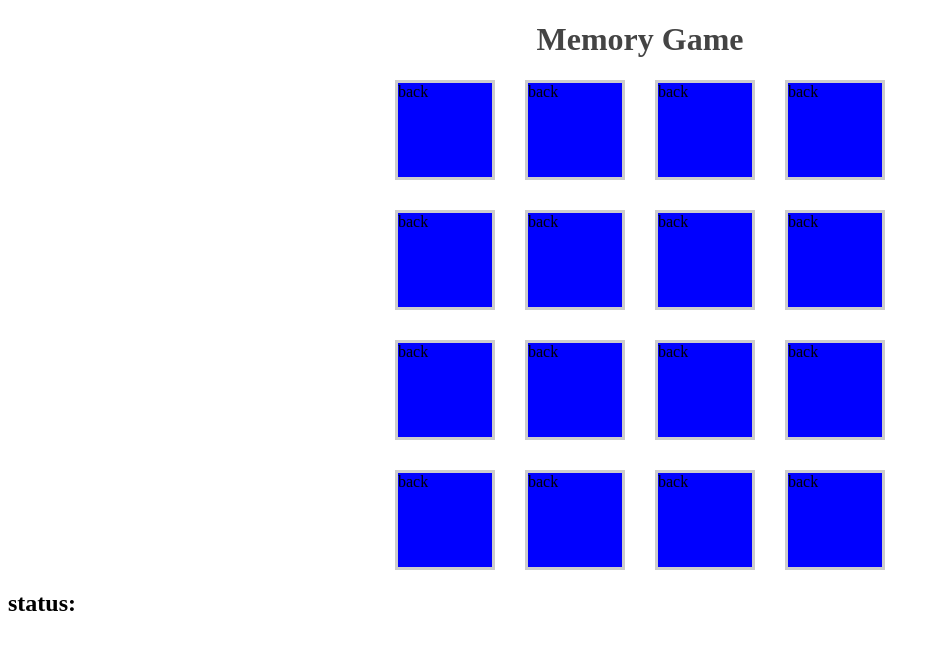
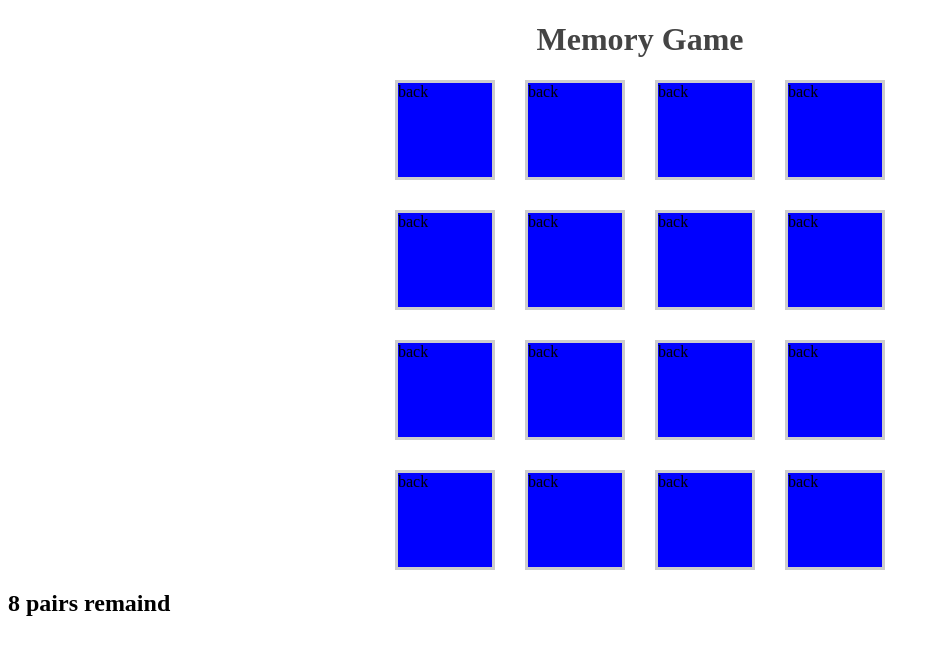
Before and after one commit to farshad-zare/vue-memory-game, a Vue app: page / in a window 1280 px wide. Shown: the top 654 px of the page, without its empty margins (0-940 px from the left). Built offline with nearby package versions, Linux system fonts and the light colour scheme.

Commit message:
win functionality added

```diff
--- a/src/App.vue
+++ b/src/App.vue
@@ -1,5 +1,5 @@
 <script setup lang="ts">
-import { ref, watch } from "vue";
+import { ref, watch, computed } from "vue";
 import type { Ref } from "vue";
 
 import AppCard from "./components/AppCard.vue";
@@ -9,7 +9,19 @@ type FlipCard = (payload: CardPayload) => void;
 
 const cardList: Ref<CardInterface[]> = ref([]);
 const userSelection: Ref<CardPayload[]> = ref([]);
-const status: Ref<string> = ref("");
+
+const remainingPairs = computed(() => {
+  const remaining = cardList.value.filter((card) => !card.matched).length / 2;
+  return remaining;
+});
+
+const status = computed(() => {
+  if (remainingPairs.value === 0) {
+    return "you win";
+  } else {
+    return `${remainingPairs.value} pairs remaind`;
+  }
+});
 
 const flipCard: FlipCard = (payload) => {
   cardList.value[payload.position].visible = true;
@@ -23,7 +35,7 @@ const flipCard: FlipCard = (payload) => {
 
 for (let i = 0; i < 16; i++) {
   cardList.value.push({
-    value: i,
+    value: 7,
     visible: false,
     position: i,
     matched: false,
@@ -38,11 +50,9 @@ watch(
       const cardTwo = currentValue[1];
 
       if (cardOne.faceValue === cardTwo.faceValue) {
-        status.value = "matched";
         cardList.value[cardOne.position].matched = true;
         cardList.value[cardTwo.position].matched = true;
       } else {
-        status.value = "not matched";
         cardList.value[cardOne.position].visible = false;
         cardList.value[cardTwo.position].visible = false;
       }
@@ -67,7 +77,7 @@ watch(
       @card-select="flipCard"
     />
   </section>
-  <h2>status: {{ status }}</h2>
+  <h2>{{ status }}</h2>
 </template>
 
 <style>
```
